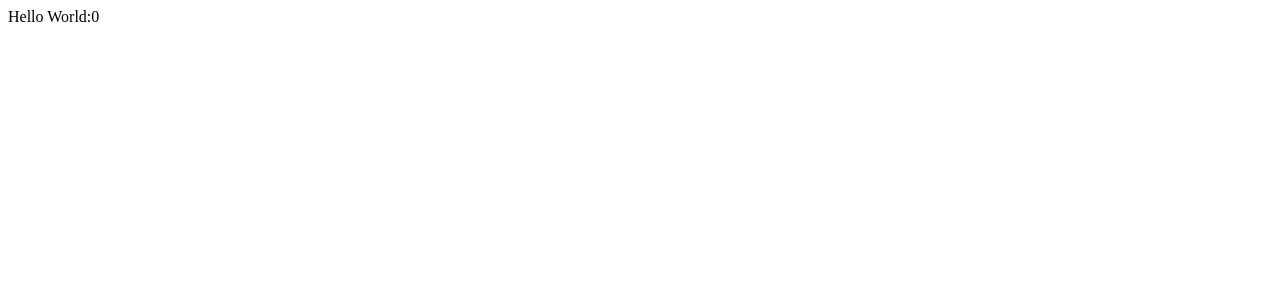
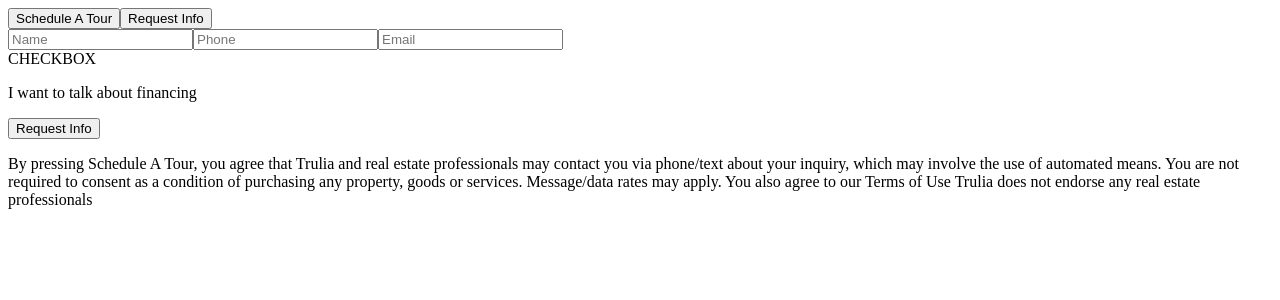
Before and after one commit to leah-cardon/ToursService, a React app: page / in a window 1280 px wide. Shown: the top 300 px of the page. Built offline with nearby package versions, Linux system fonts and the light colour scheme; the HTML template or start-up script is replaced by a standard one.

Commit message:
Created front-end skeleton

```diff
--- a/client/src/components/App.jsx
+++ b/client/src/components/App.jsx
@@ -1,16 +1,56 @@
 import React, { useState, useEffect } from 'react';
-// import PropTypes from 'prop-types';
+import RequestModule from './RequestModule';
+import TourModule from './TourModule';
+
+/*
+We'll need a few modules which conditionally render.
+Schedule a Tour
+Request Info
+flexbox side by side
+On-click, sets state to show whichever
+
+Both contain:
+Name phone email financing checkbox
+
+CURRENTLY WORKING ON:
+Need to finish skeletoning out the Schedule A Tour stuff - calendar mostly.
+
+*/
 
 const App = () => {
-  const [count, setCount] = useState(0);
+  const [count, setCount] = useState(0); // temporary!
+  const [financeCall, setCall] = useState(false);
+  const [tour, toggleTour] = useState(true);
+
   useEffect(() => {
     setCount(0);
   }, []);
 
+  // const submit = (args) => {
+  //   // REQUIRED PARAMS: name, phone, email
+  //   //  financing call(boolean)
+  //   // REQUEST ONLY: which agent
+  //   // SCHEDULE ONLY: in-person/video chat, date, time
+  // };
+
   return (
     <div className="testApp">
-      Hello World:
-      {count}
+
+      <div id="tourInfoContainer">
+        <button id={`${count}`} onClick={() => toggleTour(true)} type="button">
+          Schedule A Tour
+        </button>
+
+        <button id="toggleRequest" onClick={() => toggleTour(false)} type="button">
+          Request Info
+        </button>
+      </div>
+
+      {
+        tour ? (<TourModule financeCall={financeCall} setCall={setCall} />)
+          : (<RequestModule financeCall={financeCall} setCall={setCall} />)
+      }
+
     </div>
   );
 };
--- /dev/null
+++ b/client/src/components/Disclaimer.jsx
@@ -0,0 +1,18 @@
+import React from 'react';
+import PropTypes from 'prop-types';
+
+// Need hyperlinks on "Terms of Use" and "real estate professionals"!
+const Disclaimer = ({ name }) => (
+  <div>
+    <p>
+      By pressing
+      {` ${name}`}
+      {/* eslint-disable-next-line max-len */}
+      , you agree that Trulia and real estate professionals may contact you via phone/text about your inquiry, which may involve the use of automated means. You are not required to consent as a condition of purchasing any property, goods or services. Message/data rates may apply. You also agree to our Terms of Use Trulia does not endorse any real estate professionals
+    </p>
+  </div>
+);
+
+Disclaimer.propTypes = { name: PropTypes.string.isRequired };
+
+export default Disclaimer;
--- /dev/null
+++ b/client/src/components/FinancingCheck.jsx
@@ -0,0 +1,34 @@
+import React from 'react';
+import PropTypes from 'prop-types';
+
+/*
+TODO:
+FINISH CHECKBOX
+*/
+
+const FinancingCheck = ({ financeCall, setCall }) => {
+  const toggle = () => setCall((currentCall) => !currentCall);
+
+  const yesCall = (<p>A licensed lender will call you soon</p>);
+  const noCall = (<p>I want to talk about financing</p>);
+
+  return (
+    <div
+      role="button"
+      tabIndex={0}
+      onClick={toggle}
+      onKeyDown={toggle}
+    >
+      <div id="checkbox">CHECKBOX</div>
+      <div id="financeMessage">{financeCall ? yesCall : noCall}</div>
+
+    </div>
+  );
+};
+
+FinancingCheck.propTypes = {
+  financeCall: PropTypes.bool.isRequired,
+  setCall: PropTypes.func.isRequired,
+};
+
+export default FinancingCheck;
--- /dev/null
+++ b/client/src/components/RequestForm.jsx
@@ -0,0 +1,35 @@
+import React, { useState } from 'react';
+import PropTypes from 'prop-types';
+
+import FinancingCheck from './FinancingCheck';
+
+const RequestForm = ({ displayFinance, financeCall, setCall }) => {
+  const [{ name, phone, email }, setForm] = useState({ name: '', phone: '', email: '' });
+
+  const handleChange = (e) => setForm((state) => ({ ...state, [e.target.name]: e.target.value }));
+
+  const handleSubmit = (e) => {
+    e.preventDefault();
+    console.log('submit these: ', name, phone, email);
+  };
+
+  return (
+    <div>
+      <form onSubmit={handleSubmit}>
+        <input name="name" value={name} placeholder="Name" onChange={handleChange} />
+        <input name="phone" value={phone} placeholder="Phone" onChange={handleChange} />
+        <input name="email" value={email} placeholder="Email" onChange={handleChange} />
+        {displayFinance ? (<FinancingCheck financeCall={financeCall} setCall={setCall} />) : null}
+        <button type="submit">Request Info</button>
+      </form>
+    </div>
+  );
+};
+
+RequestForm.propTypes = {
+  displayFinance: PropTypes.bool.isRequired,
+  financeCall: PropTypes.bool.isRequired,
+  setCall: PropTypes.func.isRequired,
+};
+
+export default RequestForm;
--- /dev/null
+++ b/client/src/components/RequestModule.jsx
@@ -0,0 +1,29 @@
+import React from 'react';
+import PropTypes from 'prop-types';
+
+import FinancingCheck from './FinancingCheck';
+import Disclaimer from './Disclaimer';
+import RequestForm from './RequestForm';
+/*
+Needed in state:
+financeCall (bool, initialize as false)
+
+Disclaimer only needs us to pass in name of module
+
+*/
+
+const RequestModule = ({ financeCall, setCall }) => (
+  <div>
+    <RequestForm />
+    <FinancingCheck financeCall={financeCall} setCall={setCall} />
+    <Disclaimer name="Request Info" />
+    {/* <AgentsList /> */}
+  </div>
+);
+
+RequestModule.propTypes = {
+  financeCall: PropTypes.bool.isRequired,
+  setCall: PropTypes.func.isRequired,
+};
+
+export default RequestModule;
--- /dev/null
+++ b/client/src/components/TourModule.jsx
@@ -0,0 +1,26 @@
+import React from 'react';
+import PropTypes from 'prop-types';
+
+import Disclaimer from './Disclaimer';
+import RequestForm from './RequestForm';
+/*
+Needed in state:
+financeCall (bool, initialize as false)
+
+Disclaimer only needs us to pass in name of module
+
+*/
+
+const TourModule = ({ financeCall, setCall }) => (
+  <div>
+    <RequestForm displayFinance financeCall={financeCall} setCall={setCall} />
+    <Disclaimer name="Schedule A Tour" />
+  </div>
+);
+
+TourModule.propTypes = {
+  financeCall: PropTypes.bool.isRequired,
+  setCall: PropTypes.func.isRequired,
+};
+
+export default TourModule;
```
Also changed, not shown: client/src/components/Agent.jsx (added, +13 -0 lines), client/src/components/AgentList.jsx (added, +14 -0 lines).
